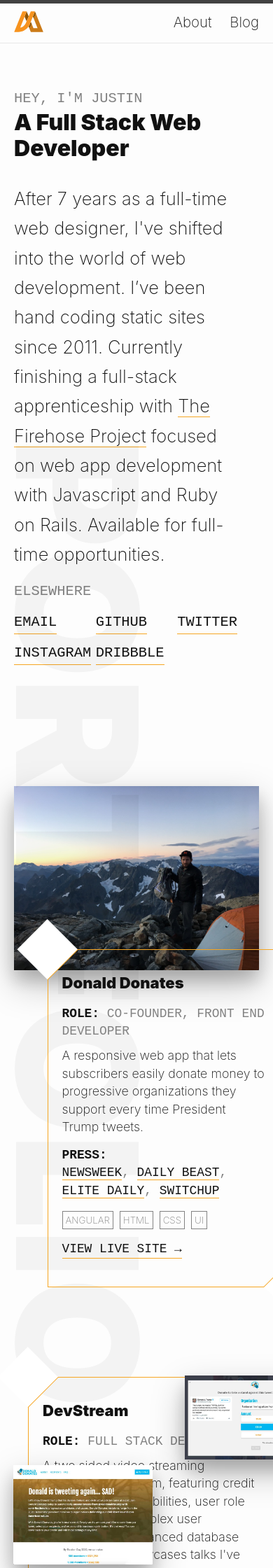
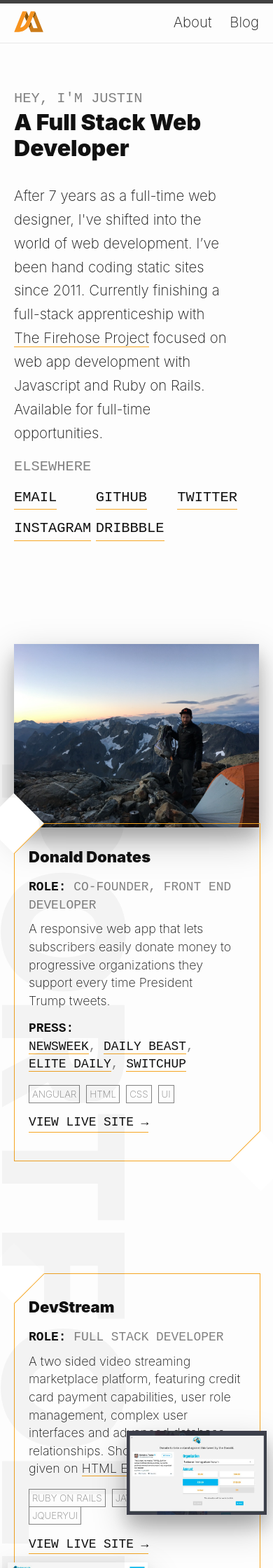
Before and after one commit to jwmunn/jwmunn.github.io, a Jekyll site: the page built from index.html, in a window 390 px wide. Shown: the top 2240 px of the page at 70% size. Built offline with Jekyll 4.4.1, drawn with Linux system fonts in a browser that asks for light colours.

Commit message:
Mobile layout style tweaks.

```diff
--- a/_sass/_homepage.scss
+++ b/_sass/_homepage.scss
@@ -64,6 +64,7 @@
     @include media-query($on-laptop){
       @include grid-column(12);
       margin-left:0;
+      font-size: 100%;
     }
   }
 }
@@ -125,8 +126,8 @@
   @include media-query($on-palm){
     top: 0%;
     position: relative;
+    margin: 1rem 0 1rem 20px;
     @include grid-column(12);
-    margin-bottom: 0;
     z-index: 50;
   }
 }
@@ -143,10 +144,15 @@
   position: absolute;
   top: -2%;
   left: 170px;
-  z-index: 100;
+  z-index: 1000;
   pointer-events: none;
   height: 0px;
   width: 0px;
+
+  @include media-query($on-palm){
+    top: 8%;
+    left: 150px;
+  }
 }
 
 ul#elsewhere {
@@ -231,6 +237,7 @@
     @include grid-column(11);
     @include grid-push(0);
     width: 100%;
+    margin-left: 0px;
   }
 
   &:nth-child(even) {
@@ -238,9 +245,14 @@
     margin-left: 0px;
 
     @include media-query($on-laptop){
-      @include grid-push(1);
+      @include grid-push(0);
+      margin-left: 0px;
     }
   }
+}
+
+#portfolio .container:not(:first-child) {
+  margin-top: $spacing-unit;
 }
 
 @include media-query($on-laptop){
@@ -357,6 +369,13 @@
     top: 180px;
     left: -70px;
   }
+
+  @include media-query($on-palm){
+    right: auto;
+    top: auto;
+    left: -30px;
+    bottom: -114px;
+  }
 }
 
 .image img:nth-child(2) {
@@ -366,6 +385,12 @@
   @include media-query($on-laptop){
     top: 250px;
     right: -45px;
+  }
+
+  @include media-query($on-palm){
+    bottom: -130px;
+    right: -10px;
+    top: auto;
   }
 }
 
--- a/index.html
+++ b/index.html
@@ -29,8 +29,7 @@
 <section id="portfolio" class="wrapper">
   <div class="portfolio-wrapper">
     <h1>Recent Projects</h1>
-  <br />
-  <br />
+
     <div class="container">
       <div class="text">
         <h3>Donald Donates</h3>
```
Lines whose indentation alone changed are shown as unchanged.
